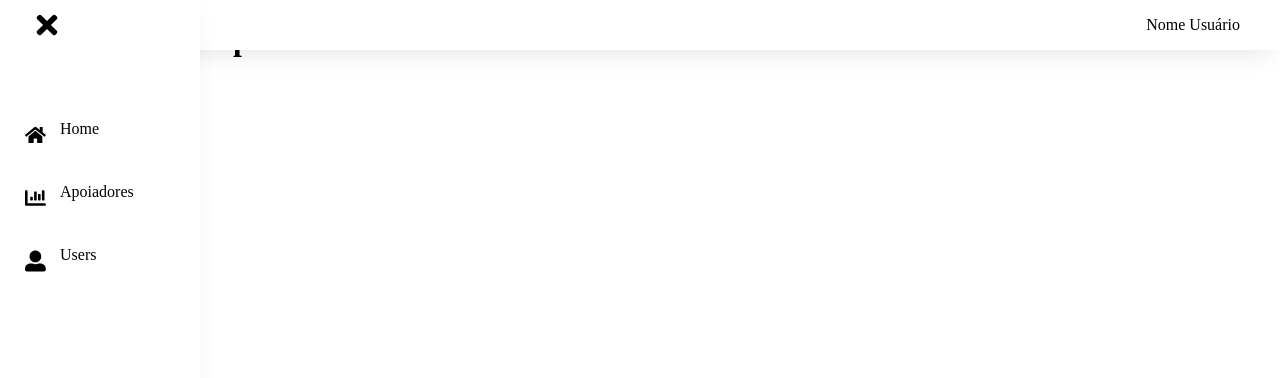
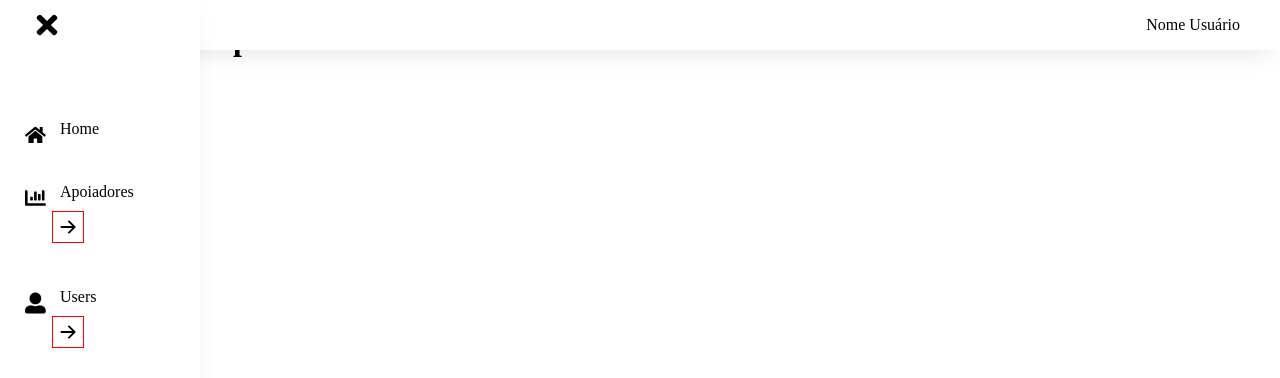
Before and after one commit to gustavofaquim/sisparla-frontend, a React (Vite) app: page / in a window 1280 px wide. Shown: the top 378 px of the page. Built offline with nearby package versions, Linux system fonts and the light colour scheme.

Commit message:
fix: corrigindo menu

```diff
--- a/src/components/Sidebar.jsx
+++ b/src/components/Sidebar.jsx
@@ -13,6 +13,8 @@ import {
   FaRegCalendarAlt,
   FaChartBar
 } from 'react-icons/fa';
+
+
 
 import SidebarItem from './SidebarItem';
 
@@ -33,7 +35,13 @@ const Sidebar = ({ active }) => {
     {
       label: 'Apoiadores',
       icon: FaChartBar,
-      subitems: [],
+      subitems: [
+      {
+        label: 'Novo Apoiador'
+      },
+      {
+        label: 'Lista Apoiadores'
+      }],
     },
     {
       label: 'Users',
@@ -61,6 +69,7 @@ const Sidebar = ({ active }) => {
         {menuItems.map((menuItem, index) => (
           <SidebarItem key={index} Icon={menuItem.icon} Text={menuItem.label} Subitems={menuItem.subitems}>
           </SidebarItem>
+
         ))}
       </div>
 
--- a/src/components/SidebarItem.jsx
+++ b/src/components/SidebarItem.jsx
@@ -1,5 +1,10 @@
 import React, { useState } from 'react';
 import '../styles/components/sidebar-item.sass';
+
+import {
+  BsArrowRightShort
+}from 'react-icons/bs';
+
 
 const SidebarItem = ({ Icon, Text, Link, Subitems }) => {
   const [subitemsVisible, setSubitemsVisible] = useState(false);
@@ -20,7 +25,7 @@ const SidebarItem = ({ Icon, Text, Link, Subitems }) => {
     return (
       <div className="sidebar-item" onClick={toggleSubitems}>
         <Icon className="icons" />
-        <span>{Text}</span>
+        <span>{Text}</span>  <BsArrowRightShort className='icon-arrow' />
         <ul className={`subitem-list ${subitemsVisible ? 'visible' : ''}`}>
           {Subitems.map((subitem, index) => (
             <li key={index}>
--- a/src/styles/components/sidebar-item.sass
+++ b/src/styles/components/sidebar-item.sass
@@ -13,6 +13,11 @@
         margin: 0 20px
         margin-left: 5px !important
         width: 1.3rem
+
+    .icon-arrow
+        border: 1px solid red
+        position: relative
+        display: flex
 
     &:hover
         background-color: #f3f3f3
```
